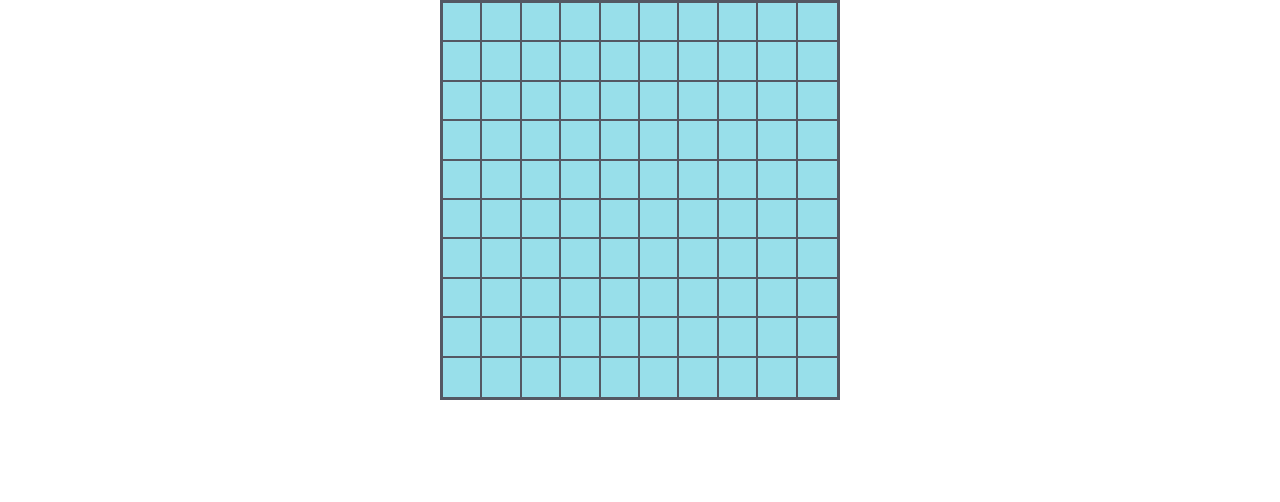
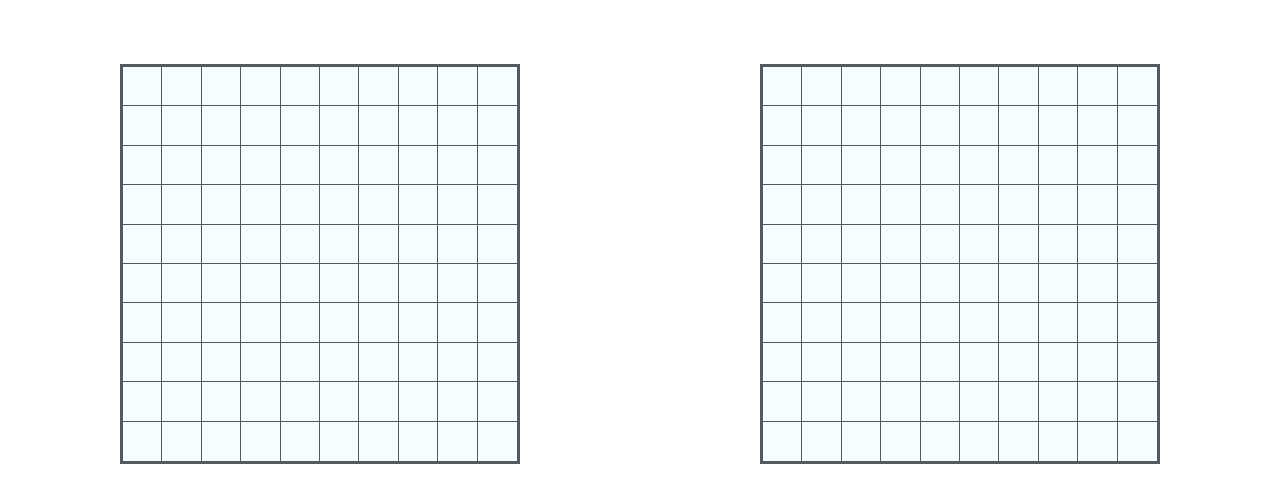
Before and after one commit to ehsan-saf/battleship, a plain HTML site: page index.html in a window 1280 px wide. Drawn offline with Linux system fonts and the light colour scheme.

Commit message:
Create and organize the second grid

```diff
--- a/index.html
+++ b/index.html
@@ -7,5 +7,9 @@
     <link rel="stylesheet" href="style.css" />
     <script src="main.js" defer></script>
   </head>
-  <body></body>
+  <body>
+    <main class="main">
+      <div class="boards"></div>
+    </main>
+  </body>
 </html>
--- a/main.js
+++ b/main.js
@@ -26,7 +26,7 @@ eval("__webpack_require__.r(__webpack_exports__);\n/* harmony export */ __webpac
   \*************************/
 /***/ ((__unused_webpack_module, __webpack_exports__, __webpack_require__) => {
 
-eval("__webpack_require__.r(__webpack_exports__);\n/* harmony export */ __webpack_require__.d(__webpack_exports__, {\n/* harmony export */   \"default\": () => (/* binding */ initGrid)\n/* harmony export */ });\nlet lockedSound = null;\r\n\r\nfunction createCell() {\r\n  const cell = document.createElement(\"div\");\r\n  cell.classList.add(\"cell\");\r\n  cell.addEventListener(\"mouseover\", (e) => {\r\n    console.log(e.target);\r\n    e.target.classList.add(\"target-cell\");\r\n    lockedSound.currentTime = 0;\r\n    lockedSound.play();\r\n  });\r\n  cell.addEventListener(\"mouseleave\", (e) => {\r\n    e.target.classList.remove(\"target-cell\");\r\n    lockedSound.pause();\r\n  });\r\n  return cell;\r\n}\r\n\r\nfunction createGrid(gridID) {\r\n  lockedSound = new Audio(\"./sound/target-locked.mp3\");\r\n  const grid = document.createElement(\"div\");\r\n  grid.classList.add(\"board\");\r\n  grid.id = gridID;\r\n  for (let y = 0; y < 10; y += 1) {\r\n    for (let x = 0; x < 10; x += 1) {\r\n      const cell = createCell();\r\n      cell.dataset.x = x;\r\n      cell.dataset.y = y;\r\n      grid.appendChild(cell);\r\n    }\r\n  }\r\n  document.body.appendChild(grid);\r\n}\r\n\r\nfunction initGrid(gridID) {\r\n  createGrid(gridID);\r\n}\r\n\n\n//# sourceURL=webpack://template/./src/dom/grid.js?");
+eval("__webpack_require__.r(__webpack_exports__);\n/* harmony export */ __webpack_require__.d(__webpack_exports__, {\n/* harmony export */   \"default\": () => (/* binding */ initGrid)\n/* harmony export */ });\nlet lockedSound = null;\r\n\r\nconst boards = document.querySelector(\".boards\");\r\n\r\nfunction createCell() {\r\n  const cell = document.createElement(\"div\");\r\n  cell.classList.add(\"cell\");\r\n  cell.addEventListener(\"mouseover\", (e) => {\r\n    console.log(e.target);\r\n    e.target.classList.add(\"target-cell\");\r\n    lockedSound.currentTime = 0;\r\n    lockedSound.play();\r\n  });\r\n  cell.addEventListener(\"mouseleave\", (e) => {\r\n    e.target.classList.remove(\"target-cell\");\r\n    lockedSound.pause();\r\n  });\r\n  return cell;\r\n}\r\n\r\nfunction createGrid(gridID) {\r\n  lockedSound = new Audio(\"./sound/target-locked.mp3\");\r\n  const grid = document.createElement(\"div\");\r\n  grid.classList.add(\"board\");\r\n  grid.id = gridID;\r\n  for (let y = 0; y < 10; y += 1) {\r\n    for (let x = 0; x < 10; x += 1) {\r\n      const cell = createCell();\r\n      cell.dataset.x = x;\r\n      cell.dataset.y = y;\r\n      grid.appendChild(cell);\r\n    }\r\n  }\r\n  boards.appendChild(grid);\r\n}\r\n\r\nfunction initGrid() {\r\n  createGrid(1);\r\n  createGrid(2);\r\n}\r\n\n\n//# sourceURL=webpack://template/./src/dom/grid.js?");
 
 /***/ }),
 
--- a/style.css
+++ b/style.css
@@ -10,8 +10,22 @@
 
 :root {
   --grid-border: #545863;
-  --cell-bg: #98dfea;
-  --target-glow: rgb(0, 17, 255);
+  --cell-bg: #f4feff;
+  --target-glow: rgb(71, 83, 255);
+}
+
+/* ---------------- Main Section ------------------- */
+
+.main {
+  display: flex;
+  margin-top: 5%;
+}
+
+/* --------------- Game Boards -------------- */
+.boards {
+  display: grid;
+  grid-template-columns: 1fr 1fr;
+  width: 100%;
 }
 
 .board {
@@ -28,20 +42,20 @@
 
 .cell {
   background-color: var(--cell-bg);
-  outline: 2px solid var(--grid-border);
+  outline: 1px solid var(--grid-border);
   cursor: url("./icon/missile-icon.png"), auto;
 }
 
 .target-cell {
   z-index: 1;
-  animation: glow 0.21s infinite alternate;
+  animation: glow 0.216s infinite alternate;
 }
 
 @keyframes glow {
   from {
-    box-shadow: 0 0 4px -4px var(--target-glow);
+    box-shadow: 0 0 3px -3px var(--target-glow);
   }
   to {
-    box-shadow: 0 0 4px 4px var(--target-glow);
+    box-shadow: 0 0 3px 3px var(--target-glow);
   }
 }
```
